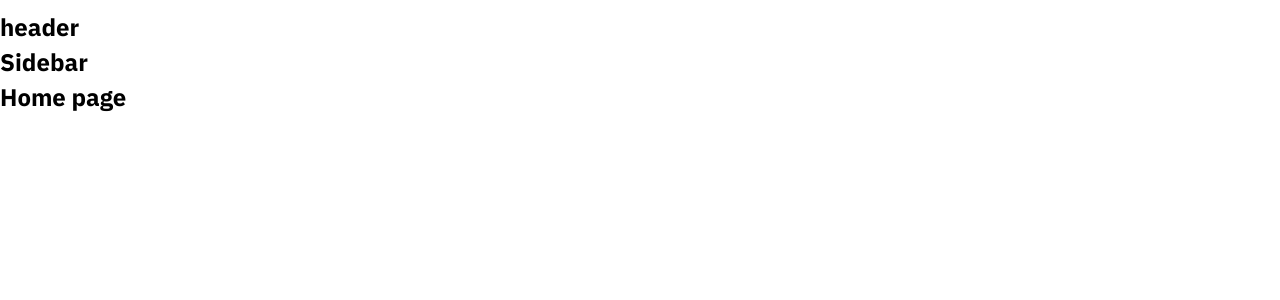
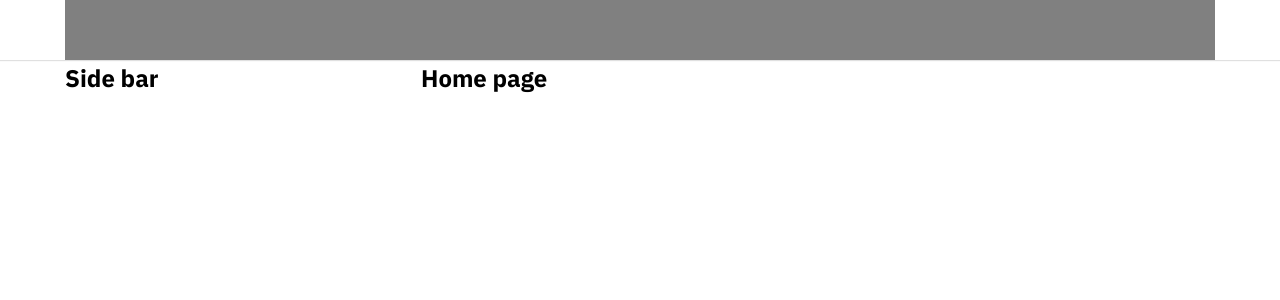
Before and after one commit to ptduy2603/tiktok_clone, a React (Create React App) app: page / in a window 1280 px wide. Shown: the top 300 px of the page. Built offline with nearby package versions, Linux system fonts and the light colour scheme.

Commit message:
build defaultLayout

```diff
--- a/package.json
+++ b/package.json
@@ -6,6 +6,7 @@
     "@testing-library/jest-dom": "^5.17.0",
     "@testing-library/react": "^13.4.0",
     "@testing-library/user-event": "^13.5.0",
+    "classnames": "^2.3.2",
     "customize-cra": "^1.0.0",
     "normalize.css": "^8.0.1",
     "react": "^18.2.0",
--- a/public/index.html
+++ b/public/index.html
@@ -24,7 +24,7 @@
       work correctly both with client-side routing and a non-root public URL.
       Learn how to configure a non-root public URL by running `npm run build`.
     -->
-    <title>React App</title>
+    <title>Tiktok Clone</title>
   </head>
   <body>
     <noscript>You need to enable JavaScript to run this app.</noscript>
--- a/src/components/GlobalStyles/GlobalStyles.scss
+++ b/src/components/GlobalStyles/GlobalStyles.scss
@@ -6,6 +6,8 @@
     --primary-color: #fe2c55;
     --text-color: #161823;
     --white-color: #fff;
+    --header-height: 60px;
+    --inner-header-width: 1150px;
 }
 
 html {
@@ -16,13 +18,13 @@ html {
     list-style: none;
     text-decoration: none;
     box-sizing: border-box;
+    margin: 0;
+    padding: 0;
 }
 
 body {
     font-family: 'IBM Plex Sans', sans-serif;
     font-size: 1.6rem;
-    line-height: 1.5rem;
-    margin: 0;
-    padding: 0;
+    line-height: 1.5;
     text-rendering: optimizeSpeed;
 }
--- /dev/null
+++ b/src/components/Layout/DefaultLayout/DefaultLayout.module.scss
@@ -0,0 +1,15 @@
+.wrapper {
+    margin-top: var(--header-height);
+}
+
+.container {
+    width: var(--inner-header-width);
+    min-height: 1000px;
+    display: flex;
+    margin: 0 auto;
+}
+
+.content {
+    flex: 1; // chiếm hết khoảng không còn lại sau khi đã fix cứng width của sidebar
+    min-height: 100vh;
+}
--- /dev/null
+++ b/src/components/Layout/DefaultLayout/Header/Header.module.scss
@@ -0,0 +1,15 @@
+.header {
+    height: var(--header-height);
+    box-shadow: 0 1px 1px rgba(0 0 0 / 12%);
+    position: fixed;
+    top: 0;
+    right: 0;
+    left: 0;
+}
+
+.inner {
+    height: 100%;
+    width: var(--inner-header-width);
+    background-color: grey;
+    margin: 0 auto;
+}
--- a/src/components/Layout/DefaultLayout/Header/index.js
+++ b/src/components/Layout/DefaultLayout/Header/index.js
@@ -1,7 +1,17 @@
+import classNames from 'classnames/bind';
+import styles from './Header.module.scss';
+
+const cx = classNames.bind(styles);
+
 function Header() {
     return (
-        <h2>header</h2>
-    )
+        <header className={cx('header')}>
+            <div className={cx('inner')}>
+                {/* logo , searchbox, login ... */}
+
+            </div>
+        </header>
+    );
 }
 
 export default Header;
--- /dev/null
+++ b/src/components/Layout/DefaultLayout/Sidebar/Sidebar.module.scss
@@ -0,0 +1,4 @@
+.sidebar {
+    width: 356px;
+    min-height: 100vh;
+}
--- a/src/components/Layout/DefaultLayout/Sidebar/index.js
+++ b/src/components/Layout/DefaultLayout/Sidebar/index.js
@@ -1,6 +1,13 @@
+import classNames from 'classnames/bind'
+import styles from'./Sidebar.module.scss'
+
+const cx = classNames.bind(styles)
+
 function Sidebar() {
     return(
-        <h2>Sidebar</h2>
+        <aside className={cx('sidebar')}>
+            <h2>Side bar</h2>
+        </aside>
     )
 }
 
--- a/src/components/Layout/DefaultLayout/index.js
+++ b/src/components/Layout/DefaultLayout/index.js
@@ -1,13 +1,17 @@
+import classNames from 'classnames/bind';
+import styles from './DefaultLayout.module.scss';
 import Header from './Header';
 import Sidebar from './Sidebar';
 
+const cx = classNames.bind(styles);
+
 function DefaultLayout({ children }) {
     return (
-        <div>
+        <div className={cx('wrapper')}>
             <Header />
-            <div className="container">
+            <div className={cx('container')}>
                 <Sidebar />
-                <div className="content">{children}</div>
+                <div className={cx('content')}>{children}</div>
             </div>
         </div>
     );
```
Also changed, not shown: 1 other file (tests, documents, lock files or other folders).
